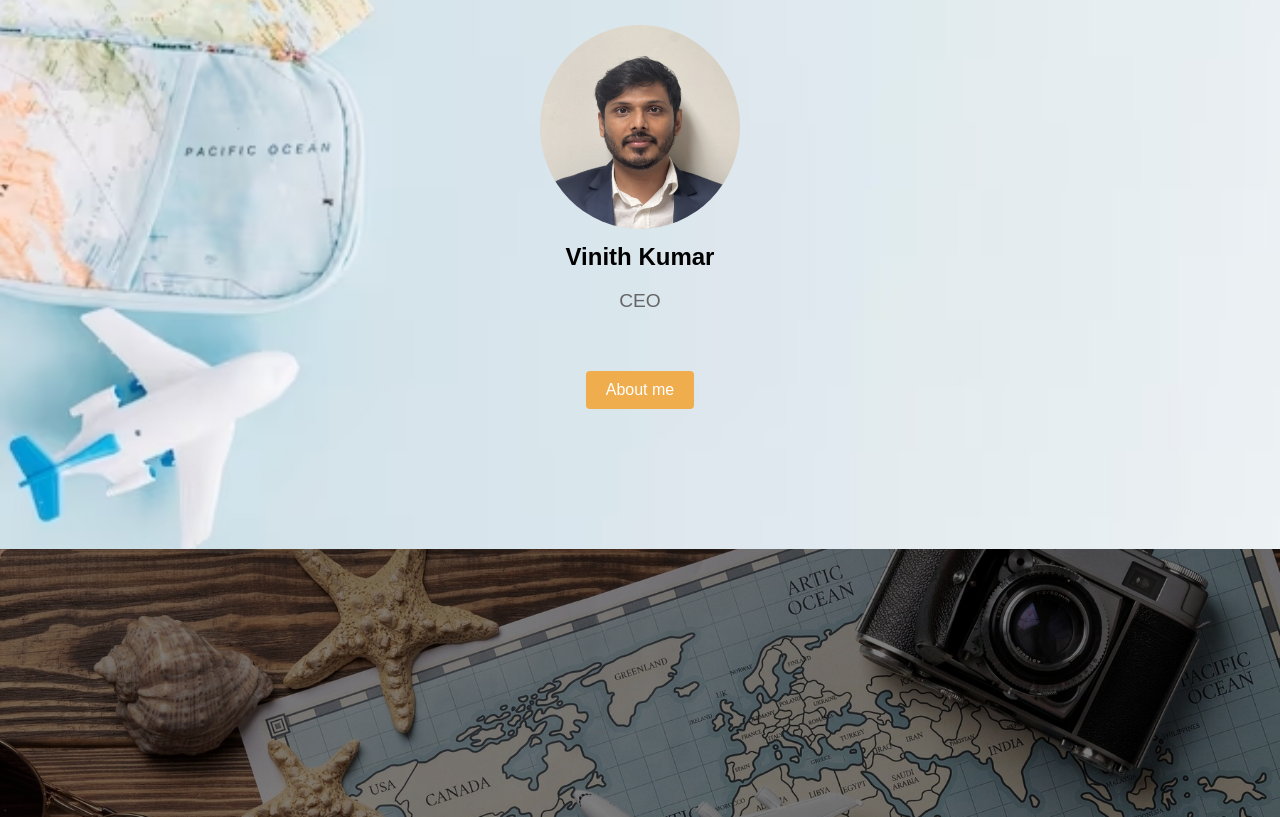
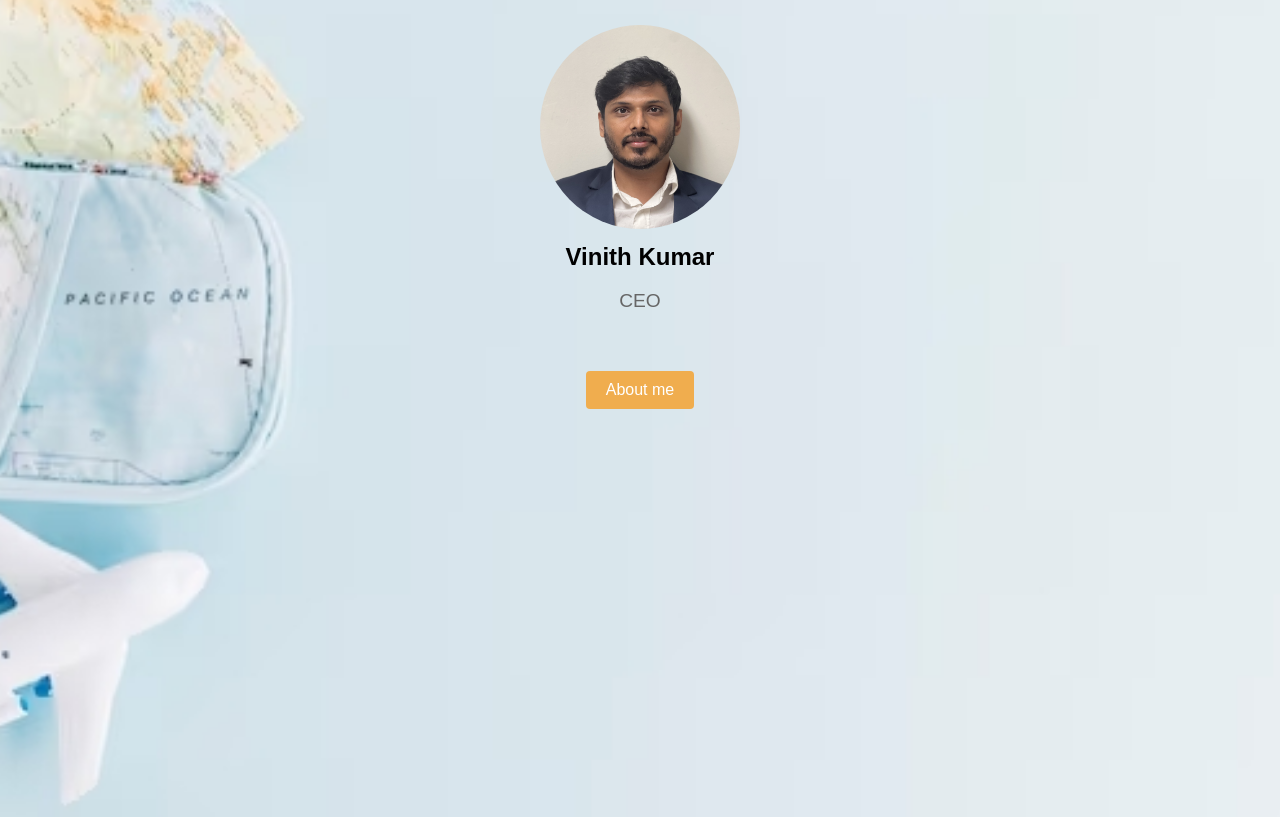
Before and after one commit to Vinith1397/VinithTravels, a plain HTML site: page about.html in a window 1280 px wide. Shown: the part 299-1116 px from the top of the page. Drawn offline with Linux system fonts and the light colour scheme.

Commit message:
Update style.css

```diff
--- a/style.css
+++ b/style.css
@@ -160,6 +160,10 @@ nav a:hover {
     padding: 140px 20px;
     text-align: center;
     background: url('images/homepage.jpg') no-repeat center center/cover;
+    background-size: cover;
+    background-position: center;
+    background-repeat: no-repeat;
+    height: 100vh;
 
 }
 
```
